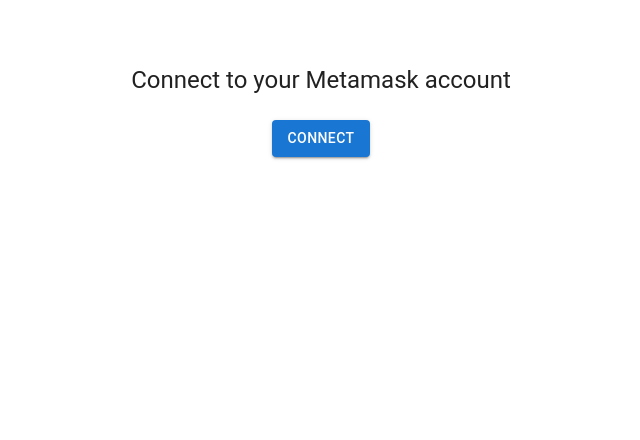
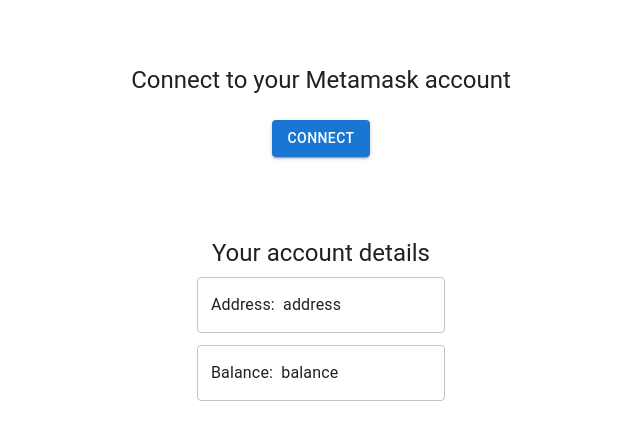
Before and after one commit to apsu96/token_test_front, a React (Create React App) app in the folder token_test_front/token_test_front/: page / in a window 1280 px wide. Shown: the top 440 px of the page, without its empty margins (319-959 px from the left). Built offline with nearby package versions, Linux system fonts and the light colour scheme.

Commit message:
Add acount details card

```diff
--- a/token_test_front/token_test_front/src/MetamaskConnect.js
+++ b/token_test_front/token_test_front/src/MetamaskConnect.js
@@ -1,10 +1,10 @@
-import { Box, Typography,Container,CssBaseline, Button } from "@mui/material";
+import { Box, Typography,Container,CssBaseline, Button, TextField } from "@mui/material";
 import { ethers } from "ethers";
 import { useEffect, useState } from "react";
 
 function MetamaskConnect() {
-    const [account, setAccount] = useState(null);
-    const [balance, setBalance] = useState(null);
+    const [account, setAccount] = useState("address");
+    const [balance, setBalance] = useState("balance");
     const [errorMessage, setErrorMessage] = useState(null);
 
     function connectHandler() {
@@ -31,6 +31,16 @@
             <Button variant="contained" sx={{ mt: 3, mb: 2 }}onClick={connectHandler}>Connect</Button>
             <Typography variant="subtitle2" color="red">{errorMessage}</Typography>
         </Box>
+        <Box sx={{
+            marginTop: 8,
+            display: "flex",
+            flexDirection: "column",
+            alignItems: "center",
+        }}>
+            <Typography variant="h5">Your account details</Typography>
+            <TextField value={"Address:  " + account} margin="dense" sx={{padding: "auto", }}></TextField>
+            <TextField value={"Balance:  " + balance} margin="dense"></TextField>
+        </Box>
     </Container>
 }
 
```
